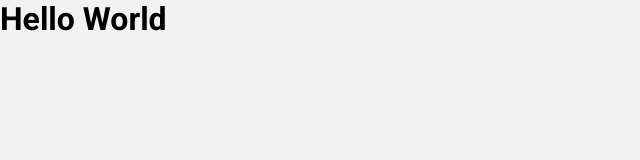
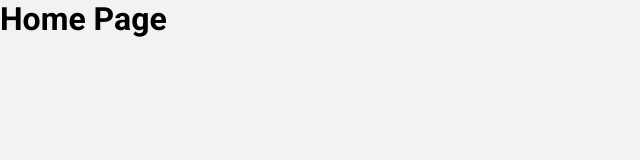
Before and after one commit to washingtoncharles/netflix-clone, a React (Vite) app: page / in a window 1280 px wide. Shown: the top 160 px of the page, without its empty margins (0-640 px from the left). Built offline with nearby package versions, Linux system fonts and the light colour scheme; the HTML template or start-up script is replaced by a standard one.

Commit message:
created home page

```diff
--- a/src/App.tsx
+++ b/src/App.tsx
@@ -1,10 +1,10 @@
-import { GlobalStyled } from "./assets/global"
+import HomePage from "./pages/home";
+import { GlobalStyled } from "./assets/global";
 
 function App() {
   return (
     <>
-      <h1>Hello World</h1>
-
+      <HomePage />
       <GlobalStyled />
     </>
   )
--- /dev/null
+++ b/src/pages/home/index.tsx
@@ -0,0 +1,10 @@
+import { Container } from "./styles";
+
+export default function HomePage(){
+  return(
+    <Container>
+      <h1>Home Page</h1>
+    </Container>
+
+  )
+}
--- /dev/null
+++ b/src/pages/home/styles.tsx
@@ -0,0 +1,5 @@
+import styled from 'styled-components';
+
+export const Container = styled.div`
+
+`
```
